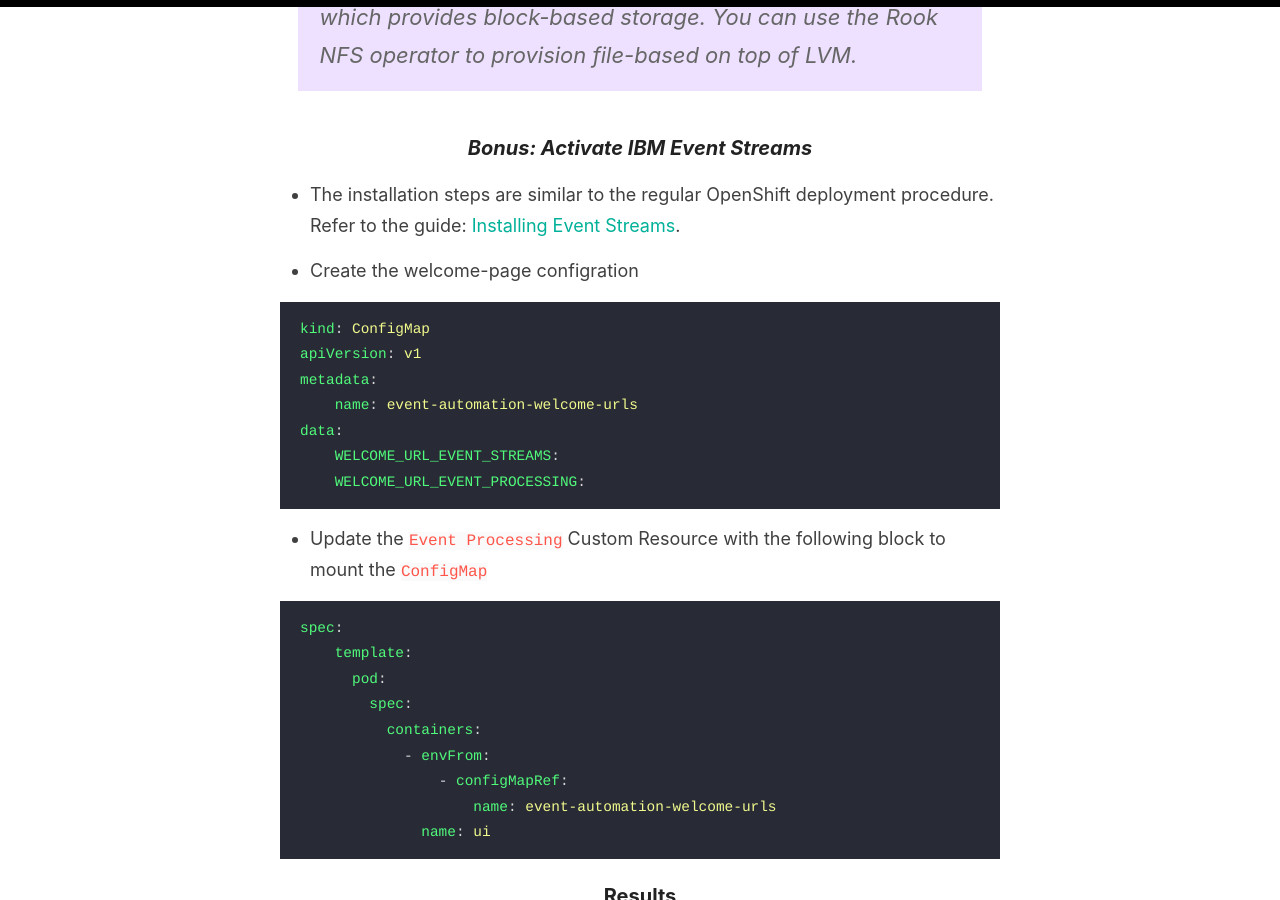
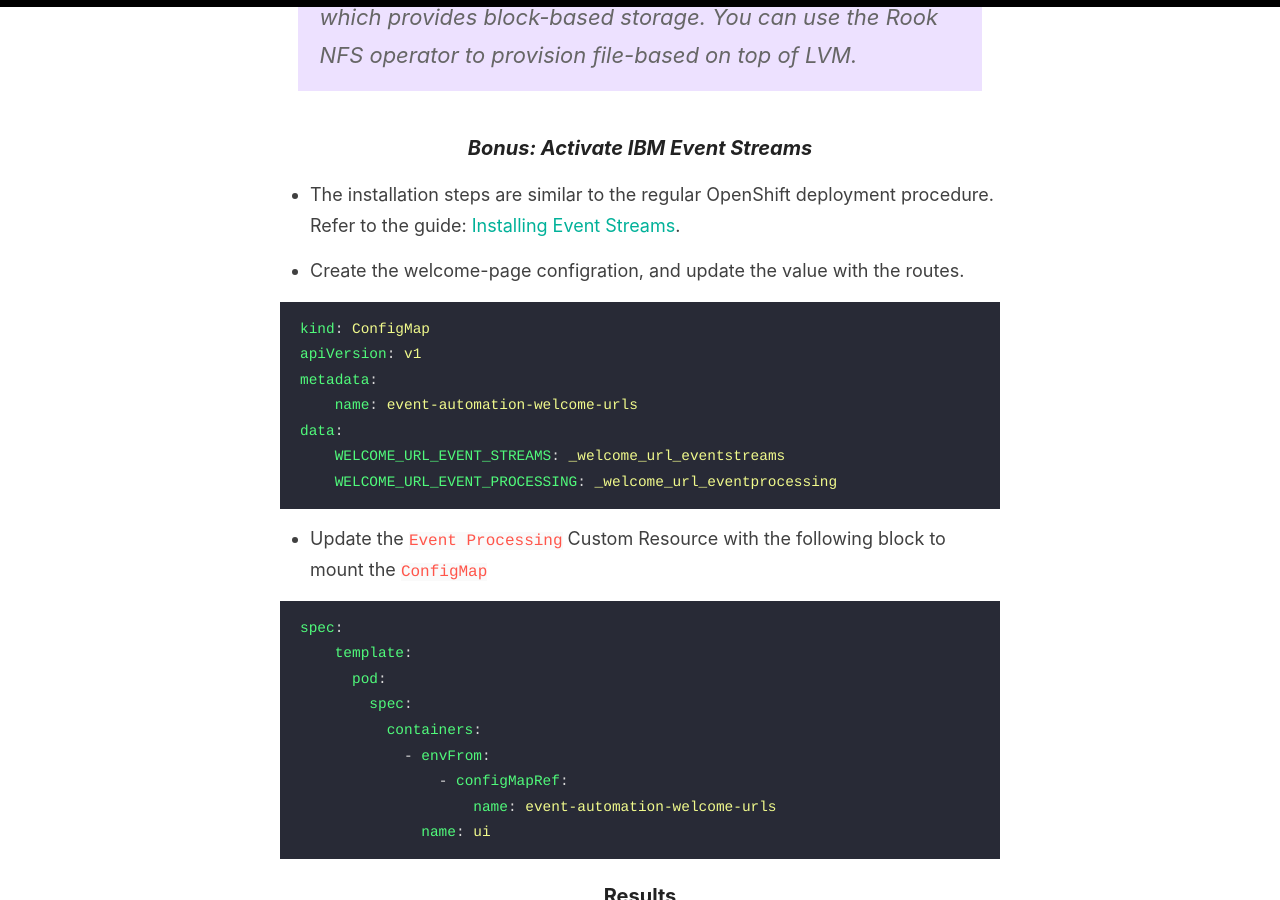
Before and after one commit to RashidAljohani/localhost, a Jekyll site: the page built from _posts/2023-07-24-extend-event-processing-to-the-edge-computing.md, in a window 1280 px wide and 900 px high, scrolled down 4154 px. Built offline with Jekyll 4.4.1, drawn with Linux system fonts in a browser that asks for light colours; comment, search, counter and statistics services are not loaded.

Commit message:
fix yaml syntax

````diff
--- a/_posts/2023-07-24-extend-event-processing-to-the-edge-computing.md
+++ b/_posts/2023-07-24-extend-event-processing-to-the-edge-computing.md
@@ -137,7 +137,7 @@
 
 * The installation steps are similar to the regular OpenShift deployment procedure. Refer to the guide: [Installing Event Streams](https://ibm.github.io/event-automation/es/installing/installing/).
 
-* Create the welcome-page configration
+* Create the welcome-page configration, and update the value with the routes.
 
 ```yaml
 kind: ConfigMap
@@ -145,8 +145,8 @@
 metadata:
     name: event-automation-welcome-urls
 data:
-    WELCOME_URL_EVENT_STREAMS: {{ welcome_url_eventstreams }}
-    WELCOME_URL_EVENT_PROCESSING: {{ welcome_url_eventprocessing }}
+    WELCOME_URL_EVENT_STREAMS: _welcome_url_eventstreams
+    WELCOME_URL_EVENT_PROCESSING: _welcome_url_eventprocessing
 ```
 
 * Update the `Event Processing` Custom Resource with the following block to mount the `ConfigMap`
````
